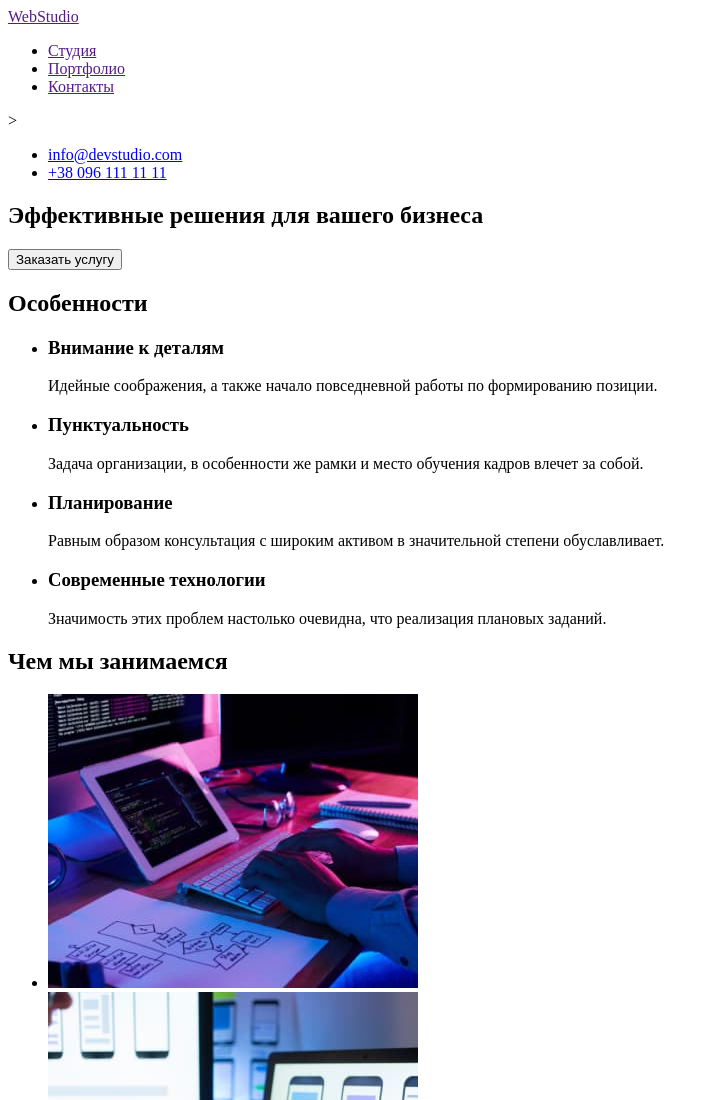
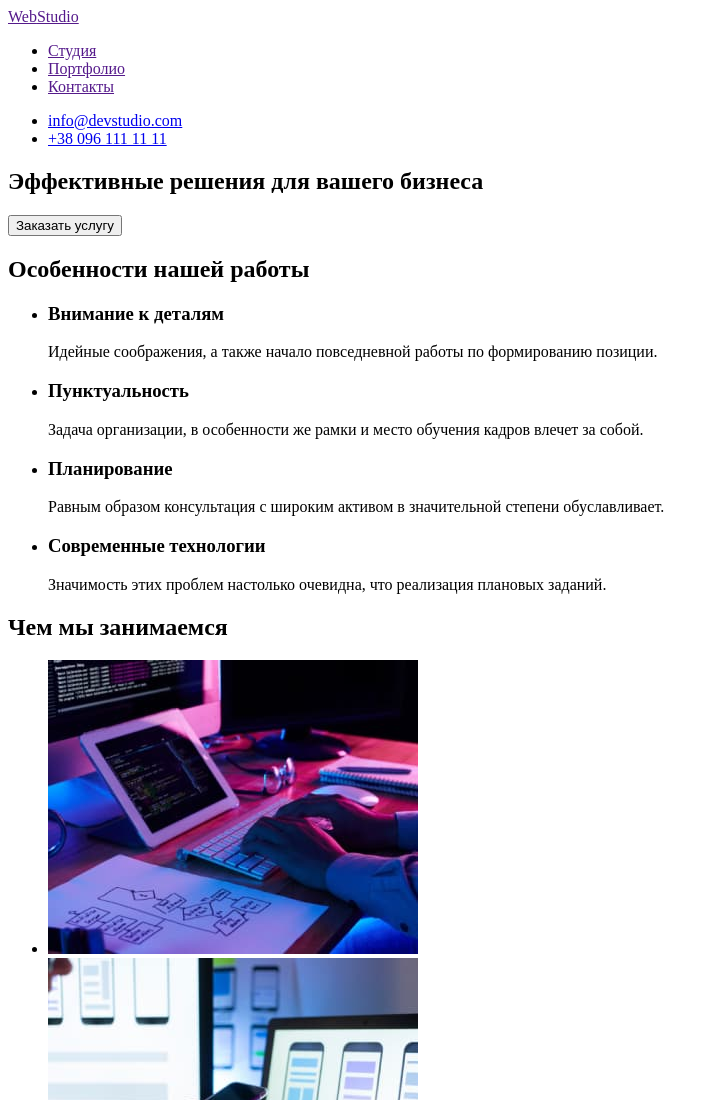
Before and after one commit to Volodymyr1973/goit-markup-hw-01, a plain HTML site: page index.html in a window 1280 px wide. Shown: the top 1100 px of the page, without its empty margins (0-719 px from the left). Drawn offline with Linux system fonts and the light colour scheme.

Commit message:
дз1 окончательный вариант

```diff
--- a/index.html
+++ b/index.html
@@ -18,7 +18,6 @@
           <li><a href="">Контакты</a></li>
         </ul>
       </nav>
-      >
       <!--Контакты-->
       <ul>
         <li>
@@ -37,7 +36,7 @@
       </section>
       <!--Особенности-->
       <section>
-        <h2>Особенности</h2>
+        <h2>Особенности нашей работы</h2>
         <ul>
           <li>
             <h3>Внимание к деталям</h3>
```
